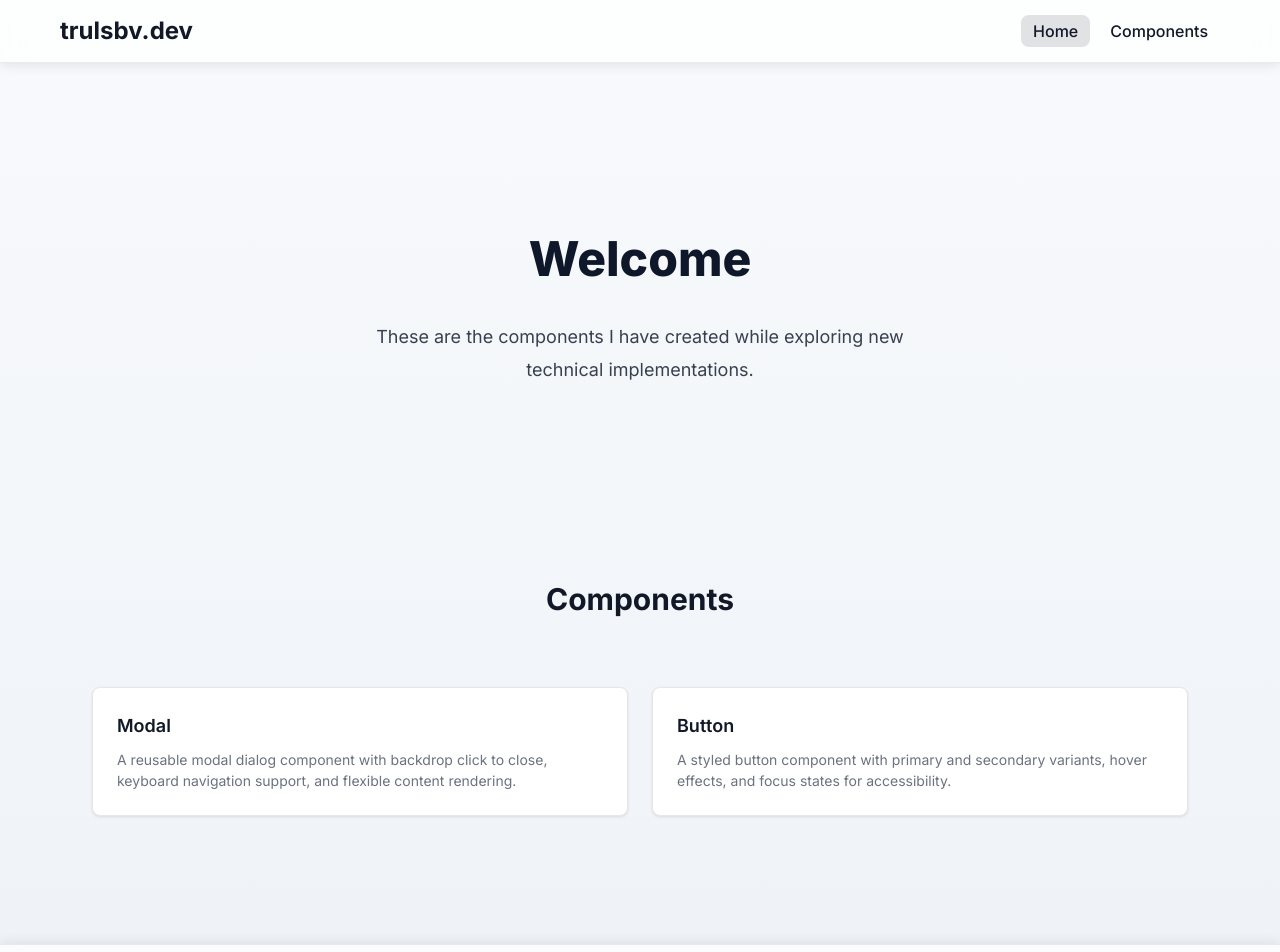
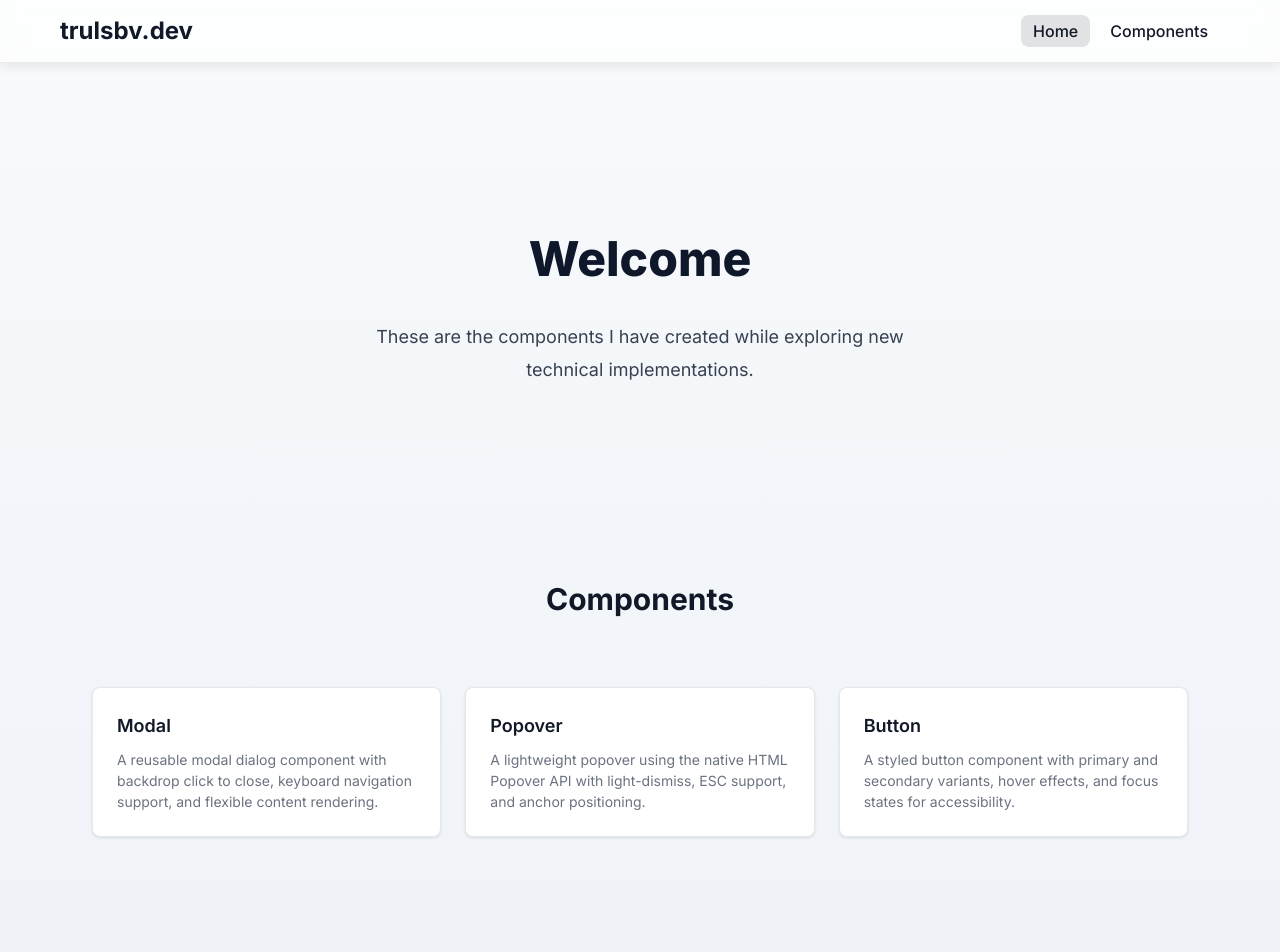
Before and after one commit to trulsbv/trulsbv.github.io, a React (Vite) app: page /home in a window 1280 px wide. Shown: the top 952 px of the page. Built offline with nearby package versions, Linux system fonts and the light colour scheme.

Commit message:
layout: move centering from global layout to pages
Remove global margin: 0 auto centering from BaseLayout and ComponentsGrid. Add per-page containers to Home and Components pages, keeping Header/Footer internally centered. Aligns with goal to let each page control its own layout.

```diff
--- a/src/components/BaseLayout.tsx
+++ b/src/components/BaseLayout.tsx
@@ -19,9 +19,6 @@ const AppContainer = styled.div`
 `;
 
 const MainContent = styled.main`
-  max-width: 1200px;
-  padding: 0 20px;
-  margin: 0 auto;
   flex: 1;
 `;
 
--- a/src/components/ComponentsGrid.tsx
+++ b/src/components/ComponentsGrid.tsx
@@ -8,7 +8,6 @@ const Grid = styled.div`
   gap: 1.5rem;
   padding: 2rem;
   max-width: 1200px;
-  margin: 0 auto;
 `;
 
 const Section = styled.section`
@@ -29,6 +28,12 @@ const components = [
     description:
       "A reusable modal dialog component with backdrop click to close, keyboard navigation support, and flexible content rendering.",
     componentName: "Modal",
+  },
+  {
+    name: "Popover",
+    description:
+      "A lightweight popover using the native HTML Popover API with light-dismiss, ESC support, and anchor positioning.",
+    componentName: "Popover",
   },
   {
     name: "Button",
--- a/src/pages/components/ComponentsPage.tsx
+++ b/src/pages/components/ComponentsPage.tsx
@@ -1,11 +1,18 @@
 import { Outlet } from "react-router-dom";
+import styled from "styled-components";
 import { ComponentsIndex } from "../../components/ComponentsIndex";
+
+const PageContainer = styled.div`
+  max-width: 1200px;
+  margin: 0 auto;
+  padding: 0 20px;
+`;
 
 export const ComponentsPage = () => {
   return (
-    <>
+    <PageContainer>
       <ComponentsIndex />
       <Outlet />
-    </>
+    </PageContainer>
   );
 };
--- a/src/pages/home/HomePage.tsx
+++ b/src/pages/home/HomePage.tsx
@@ -1,11 +1,20 @@
+import styled from "styled-components";
 import Hero from "../../components/Hero";
 import { ComponentsGrid } from "../../components/ComponentsGrid";
+
+const PageContainer = styled.div`
+  max-width: 1200px;
+  margin: 0 auto;
+  padding: 0 20px;
+`;
 
 export const HomePage = () => {
   return (
     <>
       <Hero />
-      <ComponentsGrid />
+      <PageContainer>
+        <ComponentsGrid />
+      </PageContainer>
     </>
   );
 };
```
